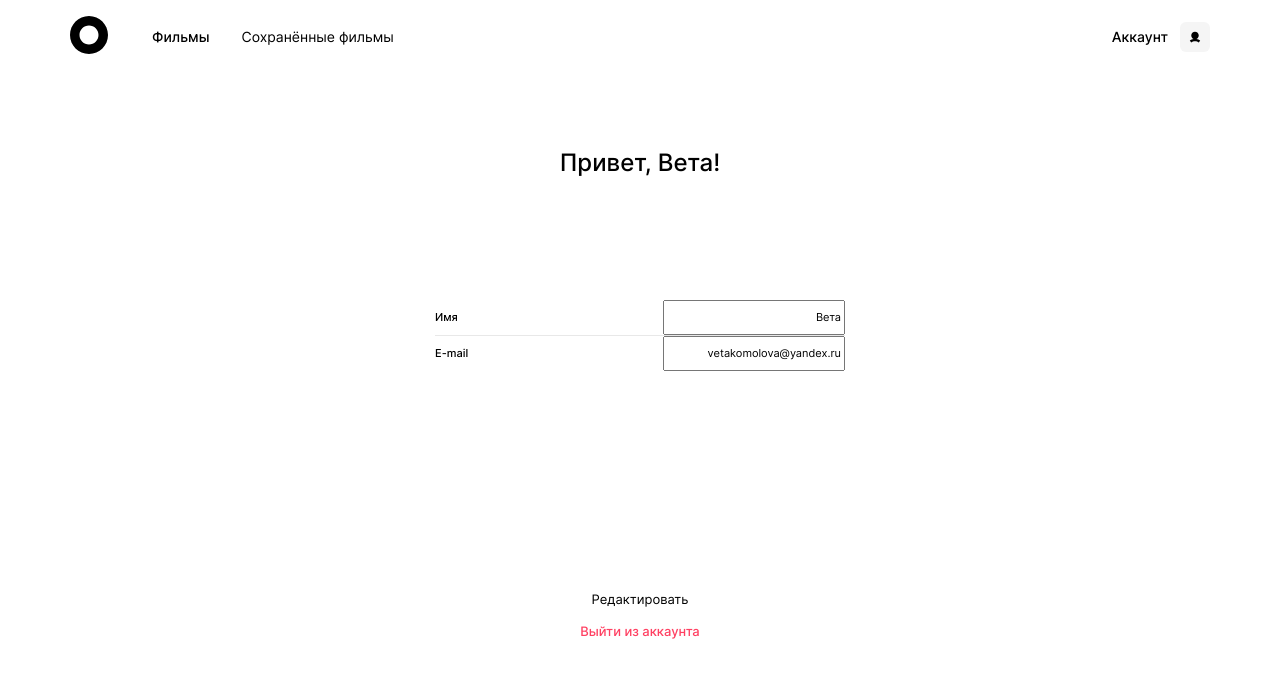
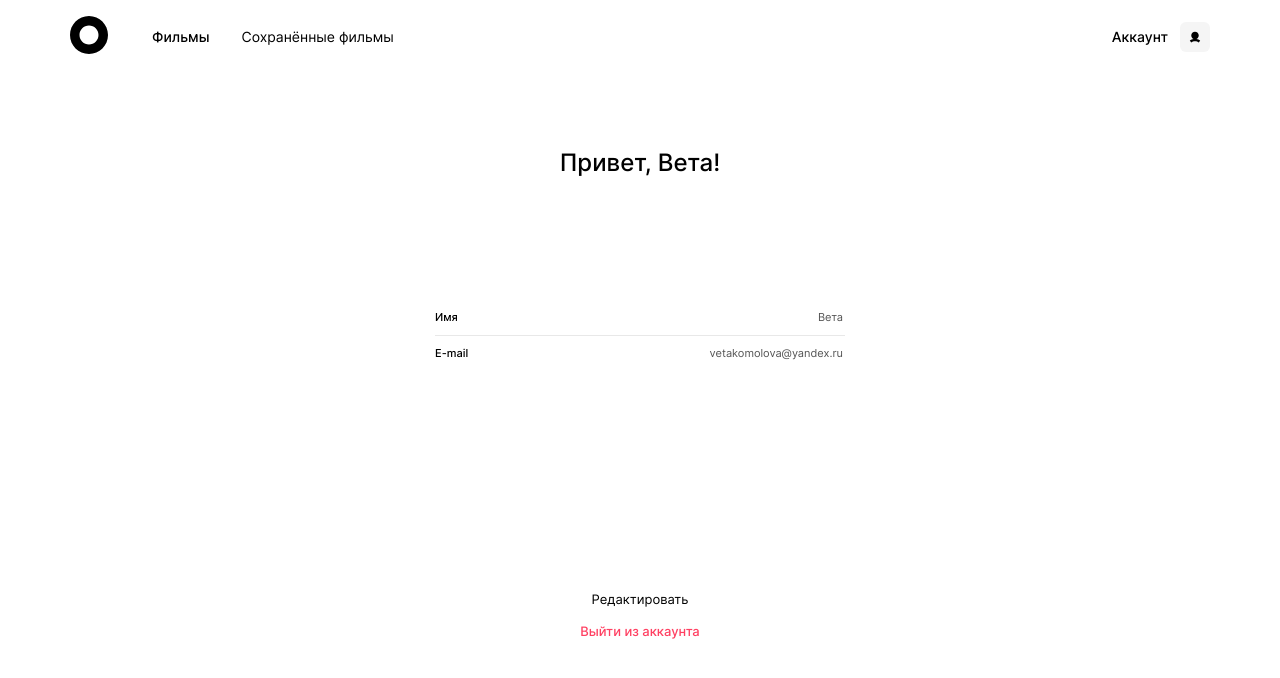
Before and after one commit to Veta322/movies-explorer-frontend, a React (Create React App) app: page /profile in a window 1280 px wide. Shown: the top 678 px of the page. Built offline with nearby package versions, Linux system fonts and the light colour scheme; the HTML template or start-up script is replaced by a standard one.

Commit message:
fix profile form

```diff
--- a/src/components/Profile/Profile.css
+++ b/src/components/Profile/Profile.css
@@ -31,6 +31,12 @@
     font-size: 11px;
     line-height: 13px;
     text-align: right;
+    border: none;
+    background: none;
+}
+
+.profile__mean:focus {
+    outline: none;
 }
 
 .profile__elem {
--- a/src/components/Profile/Profile.jsx
+++ b/src/components/Profile/Profile.jsx
@@ -8,11 +8,11 @@ function Profile() {
       <form className="profile__info">
         <div className="profile__elem">
           <p className="profile__type">Имя</p>
-          <input className="profile__mean" value="Вета"></input>
+          <input className="profile__mean" value="Вета" disabled></input>
         </div>
         <div className="profile__elem">
           <p className="profile__type">E-mail</p>
-          <input className="profile__mean" value="vetakomolova@yandex.ru"></input>
+          <input className="profile__mean" value="vetakomolova@yandex.ru" disabled></input>
         </div>
       </form>
       <Link to="/profile" className="profile__edit">
```
